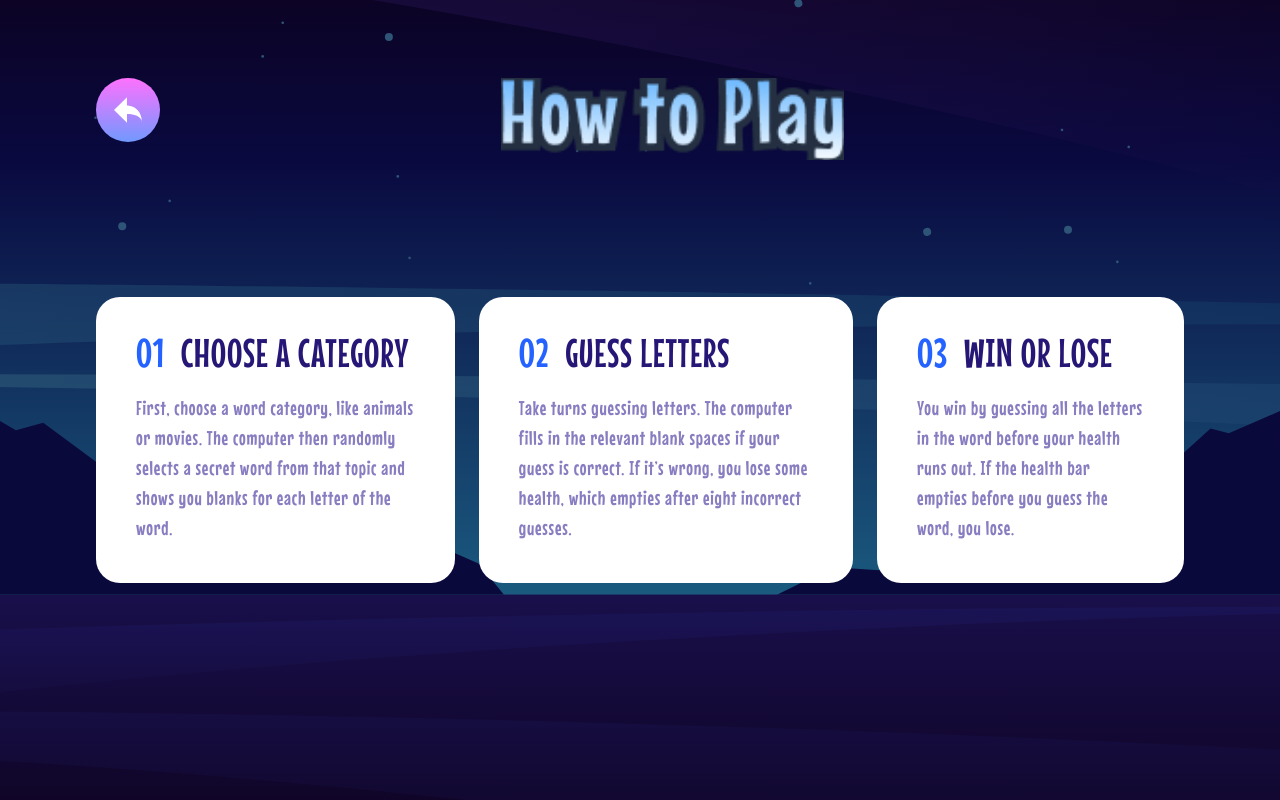
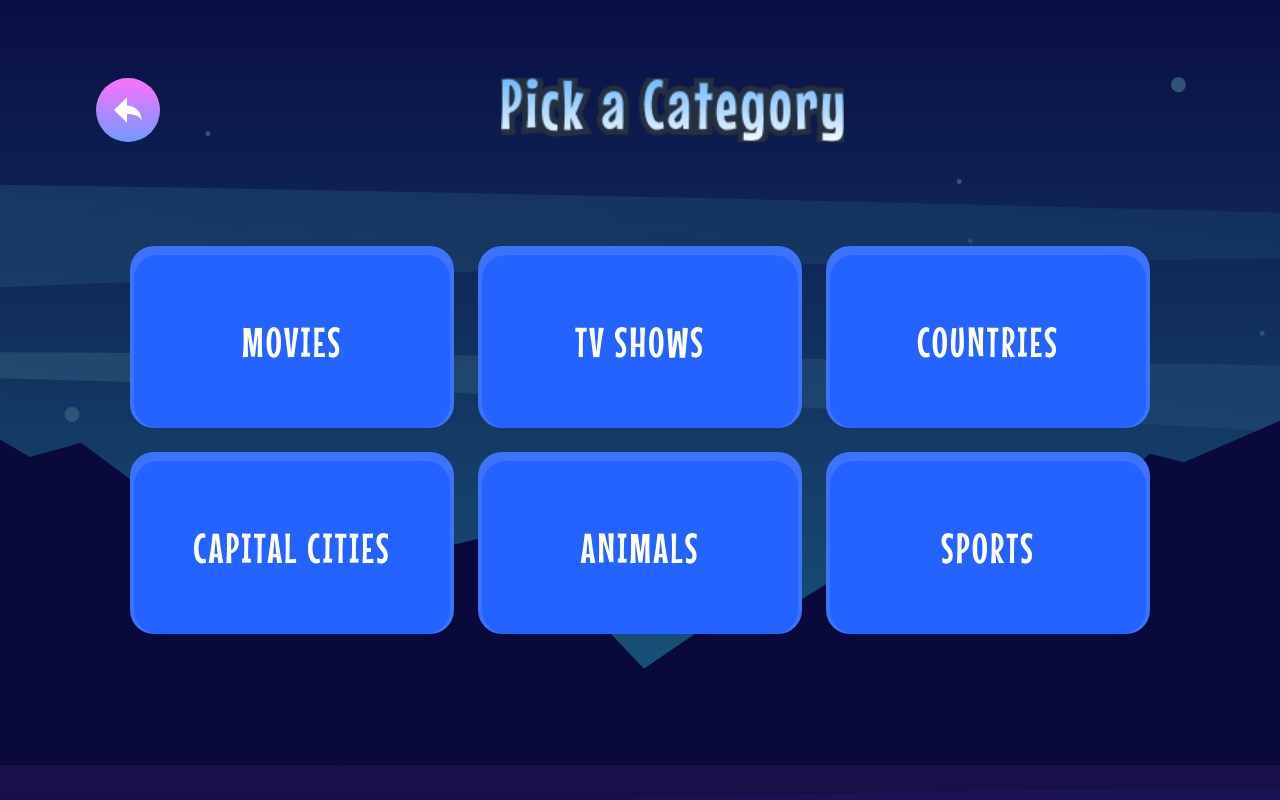
Before and after one commit to Philip-Machar/Hangman, a React (Vite) app: page / in a window 1280 px wide. Built offline with nearby package versions, Linux system fonts and the light colour scheme.

Commit message:
Complete categories page desktop

```diff
--- a/src/App.jsx
+++ b/src/App.jsx
@@ -7,8 +7,8 @@ const App = () => {
   return (
     <div>
       {/* <Homepage /> */}
-      <HowToPlayPage />
-      {/* <Categories /> */}
+      {/* <HowToPlayPage /> */}
+      <Categories />
       {/* <GamePage /> */}
     </div>
   )
--- a/src/pages/Categories.jsx
+++ b/src/pages/Categories.jsx
@@ -4,12 +4,12 @@ const Categories = () => {
   return (
     <div className="bg-[url(/assets/images/background-mobile.svg)] md:bg-[url(/assets/images/background-tablet.svg)] bg-cover bg-center h-screen grid place-content-center relative">
       <div class="absolute inset-0 bg-black/50"></div>
-      <div className="w-full absolute top-[40px] md:top-[78px] flex justify-between px-6 md:px-12">
+      <div className="w-full absolute top-[40px] md:top-[78px] flex justify-between px-6 md:px-12 lg:px-24">
         <ReturnButton />
         <img src="/assets/images/pick-category-icon.png" alt="Pic caterogy icon" className="md:w-[343px]" />
         <div className="hidden md:block"></div>
       </div>
-      <div className="grid md:grid-cols-2 gap-6 mt-20">
+      <div className="grid md:grid-cols-2 lg:grid-cols-3 gap-6 mt-20">
         <div className="bg-[#3d73fb] w-[330px] h-[77px] md:w-[324px] md:h-[182px] relative flex justify-center rounded-3xl">
             <div className="bg-[#2463FF] w-[326px] h-[72px] md:w-[316px] md:h-[173px] absolute bottom-0 rounded-3xl grid place-content-center text-white text-2xl md:text-[42px] tracking-wider">MOVIES</div>
         </div>
```
